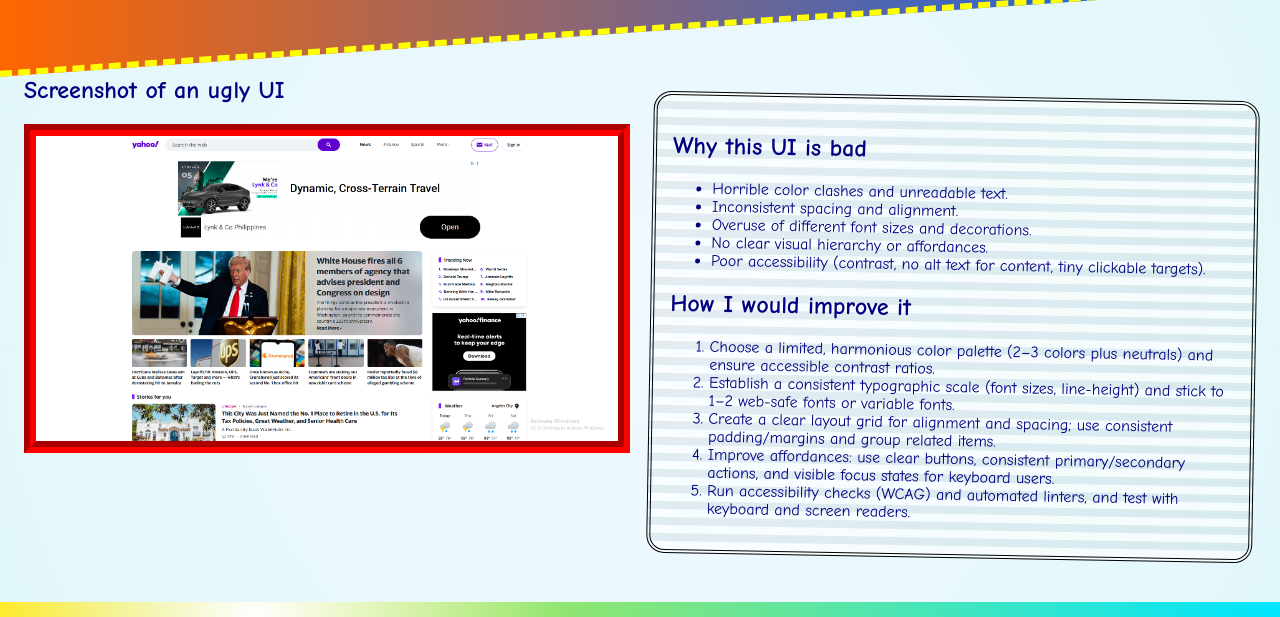
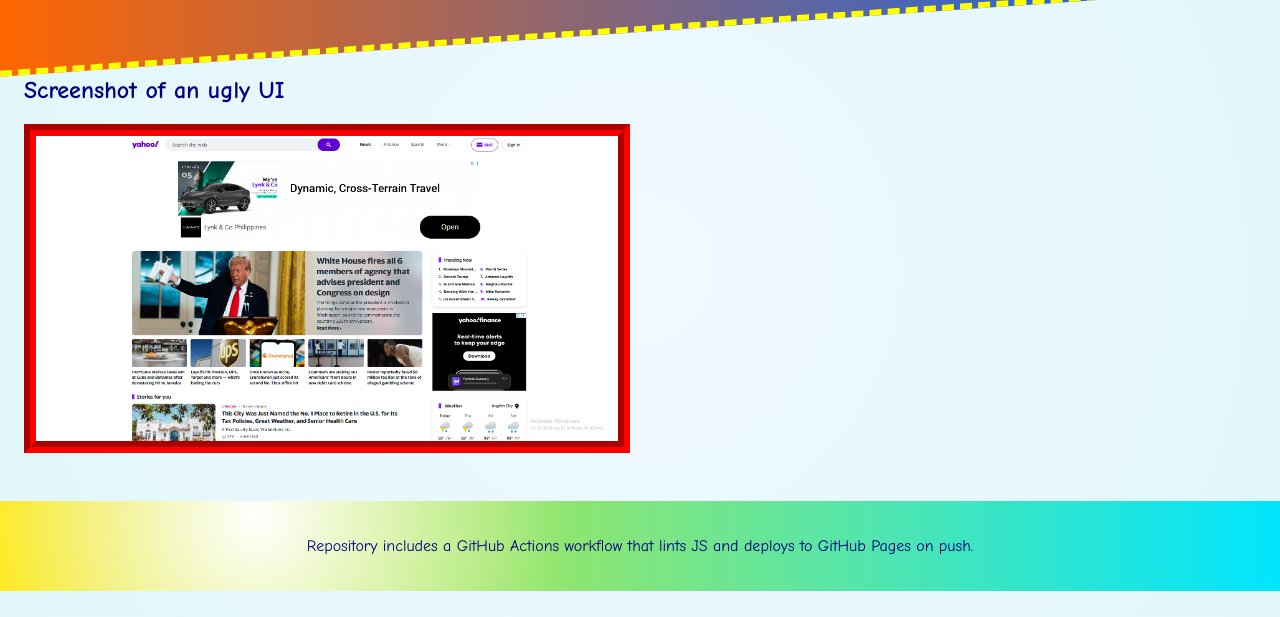
Before and after one commit to Novastiel/reimagined-enigma, a website: page index.html in a window 1280 px wide. Shown: the part 158-775 px from the top of the page. Drawn offline with Linux system fonts and the light colour scheme.

Commit message:
Update index.html

```diff
--- a/index.html
+++ b/index.html
@@ -17,26 +17,6 @@
       <h2>Screenshot of an ugly UI</h2>
       <img src="ugly ui.png" alt="Ugly UI screenshot" />
     </section>
-
-    <section class="analysis">
-      <h2>Why this UI is bad</h2>
-      <ul>
-        <li>Horrible color clashes and unreadable text.</li>
-        <li>Inconsistent spacing and alignment.</li>
-        <li>Overuse of different font sizes and decorations.</li>
-        <li>No clear visual hierarchy or affordances.</li>
-        <li>Poor accessibility (contrast, no alt text for content, tiny clickable targets).</li>
-      </ul>
-
-      <h2>How I would improve it</h2>
-      <ol>
-        <li>Choose a limited, harmonious color palette (2–3 colors plus neutrals) and ensure accessible contrast ratios.</li>
-        <li>Establish a consistent typographic scale (font sizes, line-height) and stick to 1–2 web-safe fonts or variable fonts.</li>
-        <li>Create a clear layout grid for alignment and spacing; use consistent padding/margins and group related items.</li>
-        <li>Improve affordances: use clear buttons, consistent primary/secondary actions, and visible focus states for keyboard users.</li>
-        <li>Run accessibility checks (WCAG) and automated linters, and test with keyboard and screen readers.</li>
-      </ol>
-    </section>
   </main>
 
   <footer class="footer">
```
